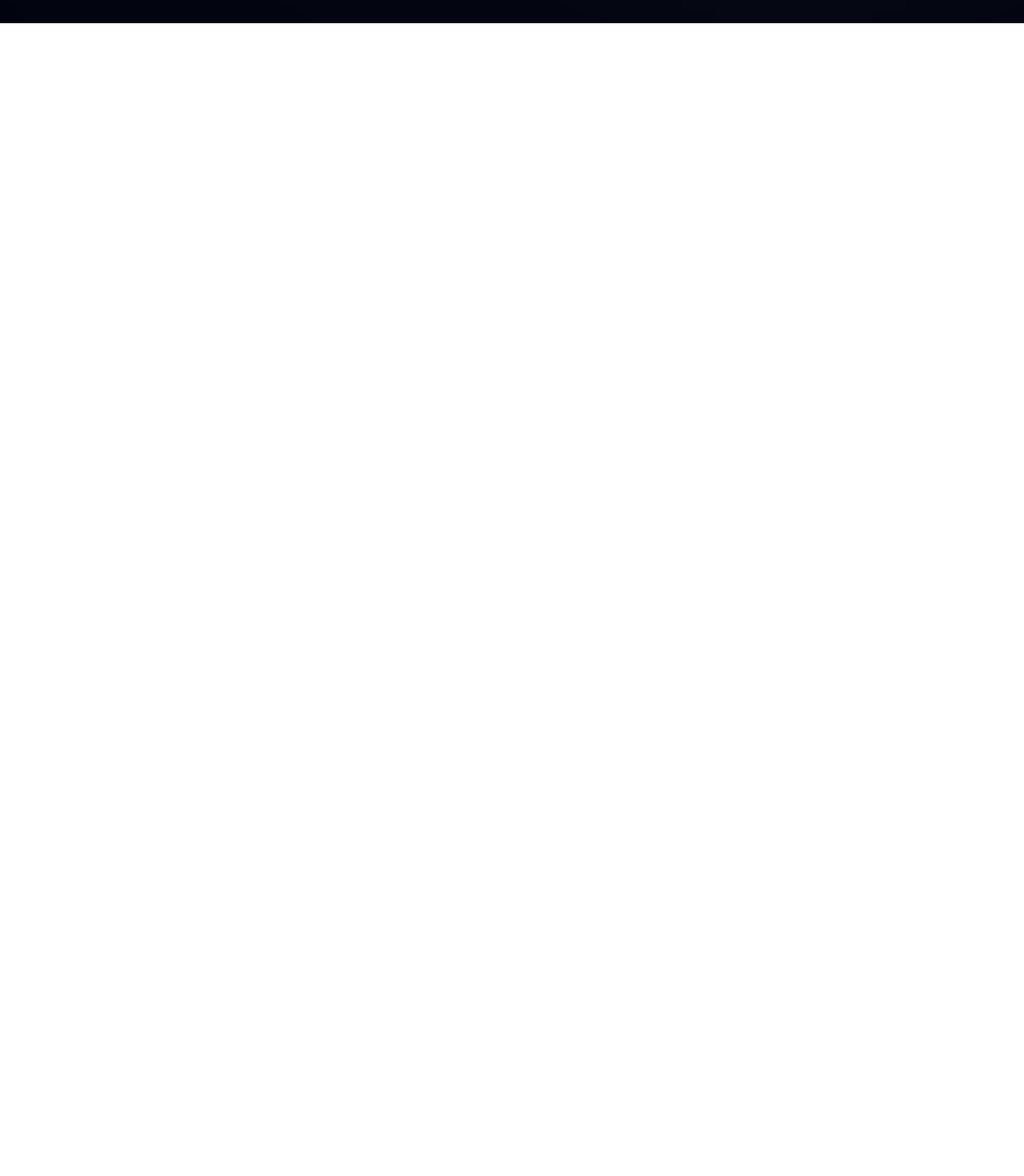
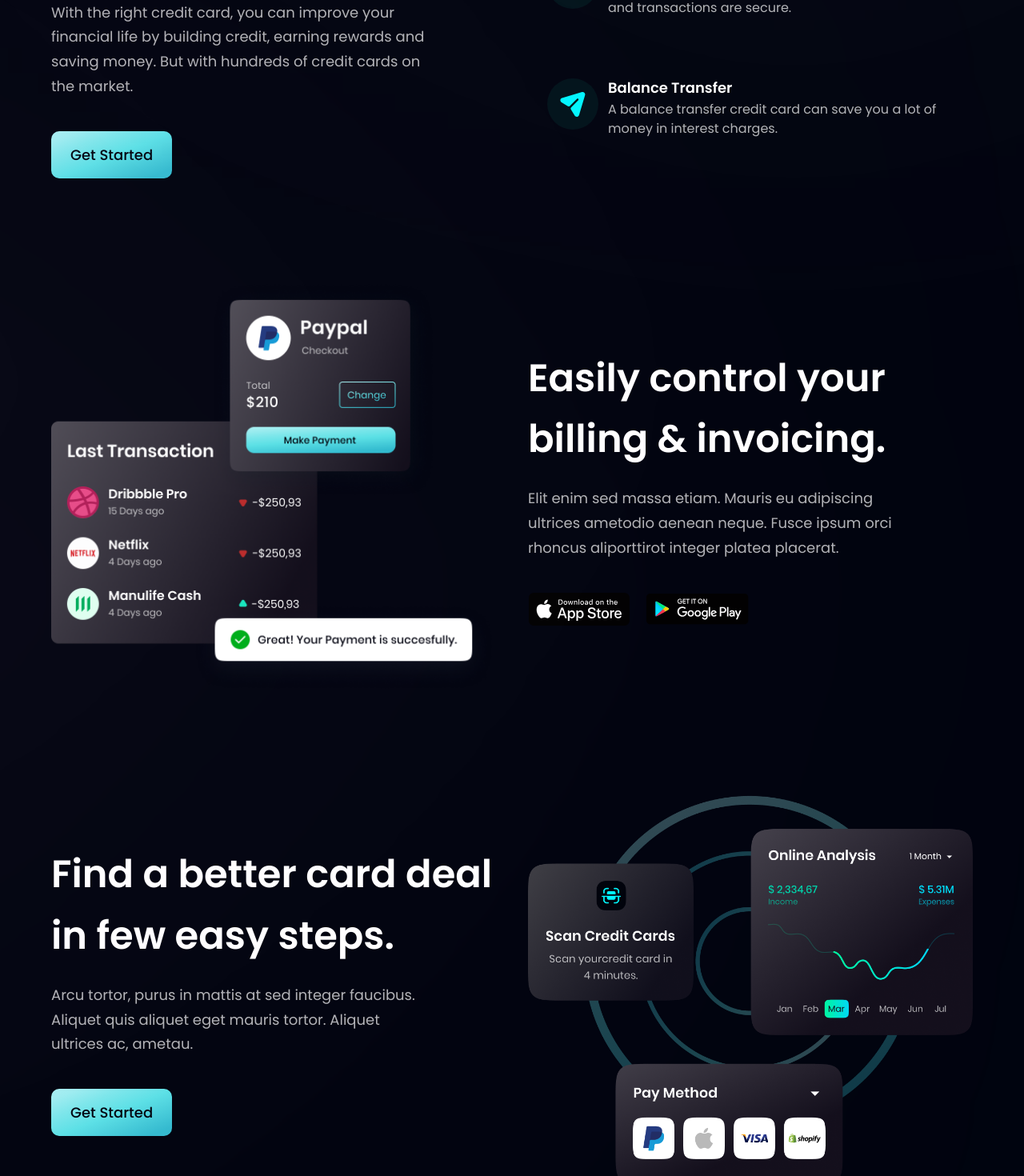
Before and after one commit to Mariano35/modern_website_ReactJS, a React (Vite) app: page / in a window 1280 px wide. Shown: the part 1259-2729 px from the top of the page at 80% size. Before the commit the page ends 1288 px from the top, so only its background shows below. Built offline with nearby package versions, Linux system fonts and the light colour scheme.

Commit message:
second commit

```diff
--- a/src/components/Billing.jsx
+++ b/src/components/Billing.jsx
@@ -1,11 +1,25 @@
-import React from 'react'
+import { apple, bill, google } from "../assets";
+import styles, {layout} from "../style";
 
-const Billing = () => {
-  return (
-    <div>
+const Billing = () => (
+    <section id="product" className={layout.sectionReverse}>
+      <div className={layout.sectionImgReverse}>
+        <img src={bill} alt="billing" className="w-[100%] h-[100%] relative z-[5]"/>
+        <div className="absolute z-[3] -left-1/2 top-0 w-[50%] h-[50%] rounded-full white__gradient"/>
+        <div className="absolute z-[0] -left-1/2 bottom-0 w-[50%] h-[50%] rounded-full pink__gradient"/>
+      </div>
 
-    </div>
-  )
-}
+      <div className={layout.sectionInfo}>
+        <h2 className={styles.heading2}>Easily control your <br className="sm:block hidden"/> billing & invoicing.</h2>
+        <p className={`${styles.paragraph} max-w-[470px] mt-5`}>
+          Elit enim sed massa etiam. Mauris eu adipiscing ultrices ametodio aenean neque. Fusce ipsum orci rhoncus aliporttirot integer platea placerat.
+        </p>
+        <div className="flex flex-row flex-wrap sm:mt-10 mt-6">
+          <img src={apple} alt="apple_store" className="w-[128px] h-[42px] object-contain mr-5 cursor-pointer" />
+          <img src={google} alt="google_play" className="w-[128px] h-[42px] object-contain cursor-pointer" />
+        </div>
+      </div>
+    </section>
+)
 
 export default Billing
--- a/src/components/Business.jsx
+++ b/src/components/Business.jsx
@@ -1,6 +1,22 @@
 import {features} from '../constants';
 import styles, {layout} from '../style';
 import Button from './Button';
+
+const FeatureCard = ({icon, title, content, index}) => (
+  <div className={`flex flex-row p-6 rounded-[20px] ${index !== features.length - 1 ? "mb-6" : "mb-0"} feature-card`}>
+    <div className={`w-[64px] h-[64px] rounded-full ${styles.flexCenter} bg-dimBlue`}>
+      <img src={icon} alt="icon" className='w-[50%] h-[50%] object-contain'/>
+    </div>
+    <div className='flex-1 flex flex-col ml-3'>
+      <h4 className="font-poppins font-semibold text-white text-[18px] leading-[23px] mb-1">
+        {title}
+      </h4>
+      <p className="font-poppins font-normal text-dimWhite text-[16px] leading-[24px] mb-1">
+        {content}
+      </p>
+    </div>
+  </div>
+)
 
 const Business = () => {
   return (
@@ -9,7 +25,14 @@
         <h2 className={styles.heading2}>
           You do the business, <br className='sm:block hidden'/> we'll handle the money.
         </h2>
-        <p className={`${styles.paragraph}`}>With the right credit card, you can improve your financial life by building credit, earning rewards and saving money. But with hundreds of credit cards on the market.</p>
+        <p className={`${styles.paragraph} max-w-[470px] mt-5`}>With the right credit card, you can improve your financial life by building credit, earning rewards and saving money. But with hundreds of credit cards on the market.</p>
+
+        <Button styles="mt-10"/>
+      </div>
+      <div className={`${layout.sectionImg} flex-col`}>
+        {features.map((feature, index) => (
+          <FeatureCard key={feature.id} {...feature} index={index}/>
+        ))}
       </div>
     </section>
   )
--- a/src/components/Button.jsx
+++ b/src/components/Button.jsx
@@ -1,10 +1,10 @@
 import React from 'react'
 
-const Button = () => {
+const Button = ({styles}) => {
   return (
-    <div>
-
-    </div>
+    <button type='button' className={`py-4 px-6 bg-blue-gradient font-poppins font-medium text-[18px] text-primary outline-none ${styles} rounded-[10px]`}>
+      Get Started
+    </button>
   )
 }
 
--- a/src/components/CardDeal.jsx
+++ b/src/components/CardDeal.jsx
@@ -1,11 +1,25 @@
-import React from 'react'
+import { card } from "../assets";
+import styles, {layout} from "../style";
+import Button from "./Button";
 
-const CardDeal = () => {
-  return (
-    <div>
 
-    </div>
+
+const CardDeal = () => (
+    <section className={layout.section}>
+      <div className={layout.sectionInfo}>
+        <h2 className={styles.heading2}>
+          Find a better card deal <br className="sm:block hidden"/> in few easy steps.
+        </h2>
+        <p className={`${styles.paragraph} max-w-[470px] mt-5`}>
+          Arcu tortor, purus in mattis at sed integer faucibus. Aliquet quis aliquet eget mauris tortor. Aliquet ultrices ac, ametau.
+        </p>
+
+        <Button styles="mt-10"/>
+      </div>
+      <div className={layout.sectionImg}>
+        <img src={card} alt="card" className="w-[100%] h-[100%]"/>
+      </div>
+    </section>
   )
-}
 
 export default CardDeal
```
